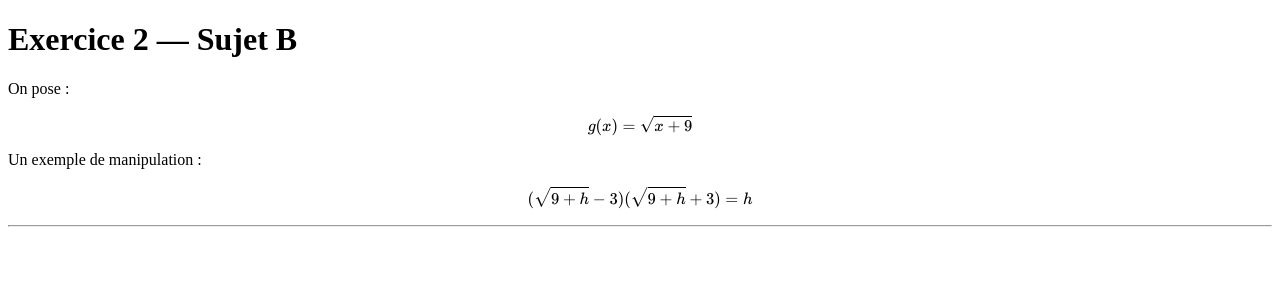
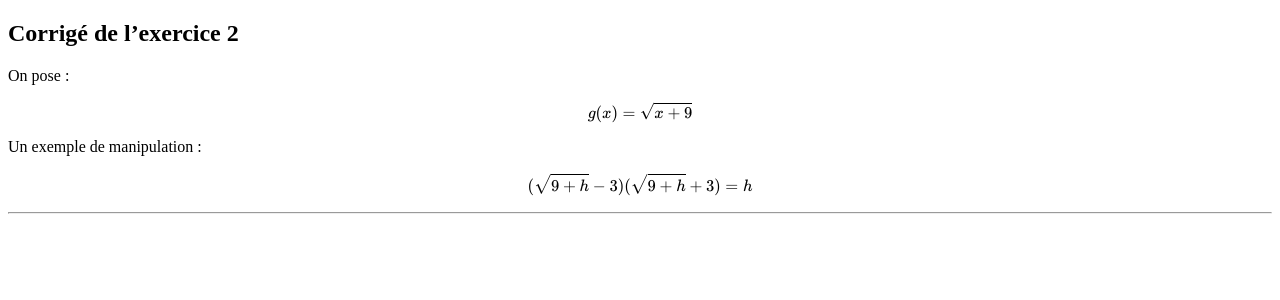
Before and after one commit to mebalou/Evaluations_1Spe_M_LOUNIS, a Jekyll site: the page built from Exo2.md, in a window 1280 px wide. Shown: the top 300 px of the page. Built offline with Jekyll 4.4.1, drawn with Linux system fonts in a browser that asks for light colours.

Commit message:
Update Exo2.md

```diff
--- a/Exo2.md
+++ b/Exo2.md
@@ -2,7 +2,7 @@
 layout: default
 title: "Corrigé de l’exercice"
 ---
-# Exercice 2 — Sujet B
+## Corrigé de l'exercice 2
 
 On pose :
 
```
